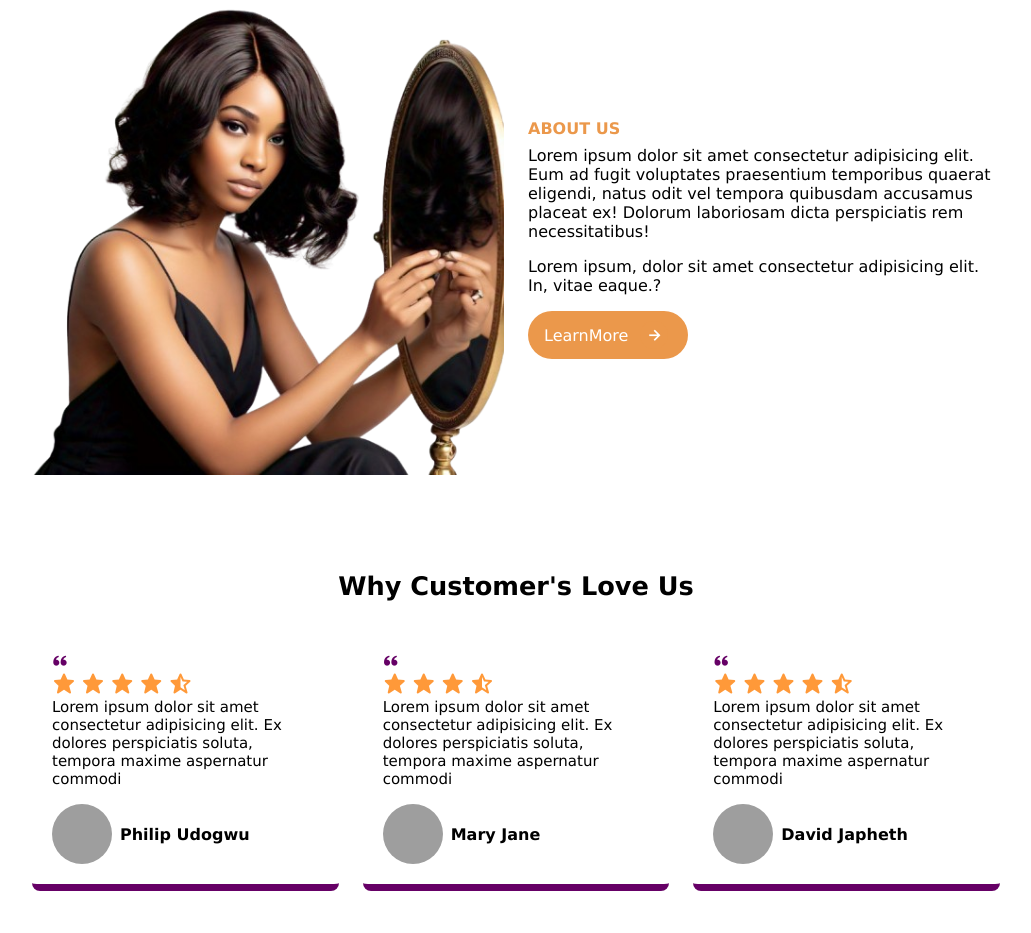
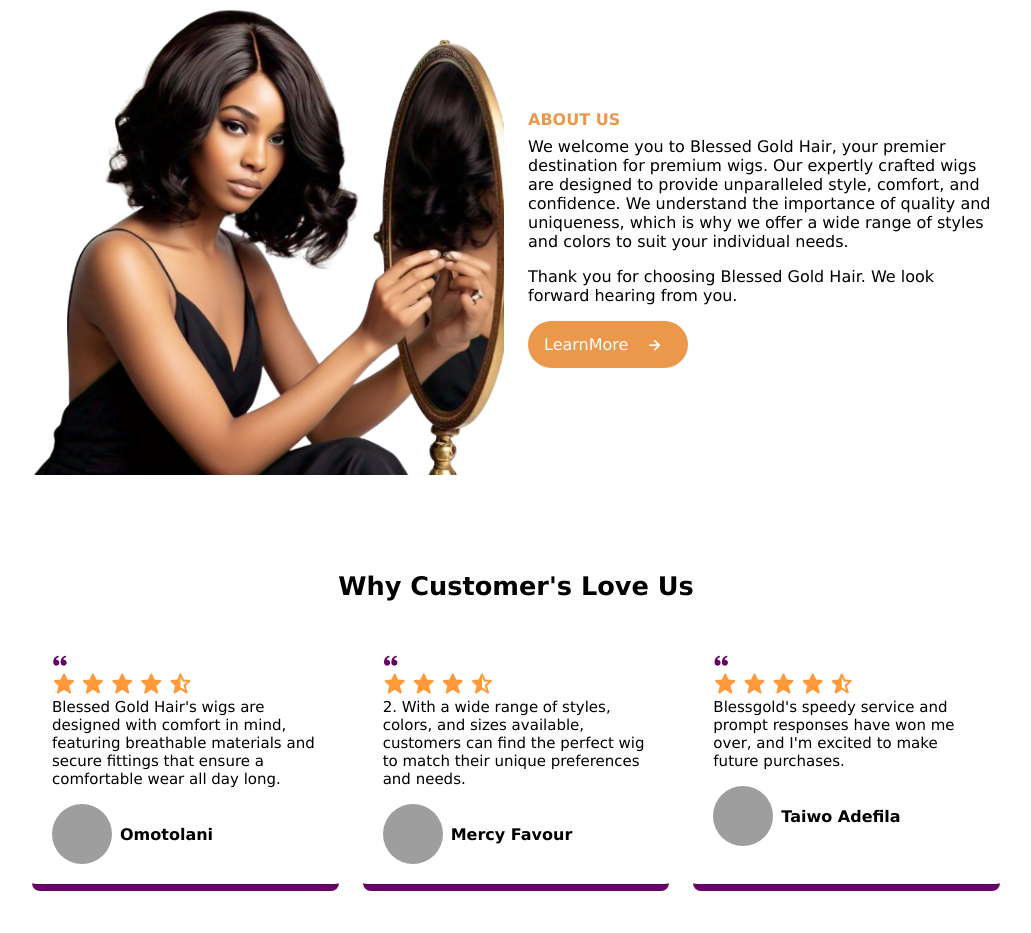
Before and after one commit to P-Grace-glitch/BlessGold, a plain HTML site: page index.html in a window 1280 px wide. Shown: the part 1247-2180 px from the top of the page, without its empty margins (124-1155 px from the left). Drawn offline with nearby package versions, Linux system fonts and the light colour scheme; grey boxes are pictures that could not be loaded.

Commit message:
Update index.html

```diff
--- a/index.html
+++ b/index.html
@@ -34,7 +34,7 @@
 
          <!-- Profile -->
          <div class="profile">
-             <img src="img/sweet.jpeg" alt="">
+             <img src="img/hng.jpeg" alt="">
              <span>Blessed</span>
              <i class='bx bx-caret-down' ></i>
          </div>
@@ -48,8 +48,8 @@
             <img class="back-img" src="Background.jpeg" alt="" width="500" >
             <div class="swiper-slide container">
                 <div class="home-test">
-                    <span>We Sell Hairs</span>
-                     <h1>Pick you Desires <br> The Best Wigs</h1>
+                    <span>Get Your Dream Hair Here</span>
+                     <h1>Pick you Desires <br> Premium Wigs</h1>
                      <a href="shopcart.html" class="btn">Shop<i class='bx bx-right-arrow-alt'></i></a>
                 </div>
                 <img src="img/slide1.png" alt="">
@@ -58,8 +58,8 @@
                 <!-- Slide 2 -->
             <div class="swiper-slide container">
                 <div class="home-test">
-                    <span>We Sell Hairs</span>
-                        <h1>Pick you Desires <br> The Best Wigs</h1>
+                    <span>Quality Hair Solutions</span>
+                        <h1>Pick you Desires <br> Ultimate Wigs</h1>
                         <a href="shopcart.html" class="btn">Shop<i class='bx bx-right-arrow-alt'></i></a>
                 </div>
                 <img src="img/slide2.png" alt="">
@@ -120,10 +120,11 @@
          <img src="img/slide4.png" alt="">
          <div class="about-text">
              <span>About Us</span>
-             <p>Lorem ipsum dolor sit amet consectetur adipisicing elit. Eum ad fugit voluptates praesentium temporibus quaerat eligendi, natus odit vel tempora quibusdam accusamus placeat ex! Dolorum laboriosam dicta perspiciatis rem necessitatibus!</p>
-             <p>Lorem ipsum, dolor sit amet consectetur adipisicing elit. In, vitae eaque.?</p>
+             <p>We welcome you to Blessed Gold Hair, your premier destination for premium wigs. Our expertly crafted wigs are designed to provide unparalleled style, comfort, and confidence. We understand the importance of quality and uniqueness, which is why we offer a wide range of styles and colors to suit your individual needs.
+             </p>
+             <p>Thank you for choosing Blessed Gold Hair. We look forward hearing from you.</p>
              <a href="#" class="btn">LearnMore<i class='bx bx-right-arrow-alt'></i></a>
-            </div>
+         </div>
      </section>
 
      <!-- Customer -->
@@ -142,10 +143,10 @@
                     <i class='bx bxs-star'></i>
                     <i class='bx bxs-star-half'></i>
                 </div>
-                <p>Lorem ipsum dolor sit amet consectetur adipisicing elit. Ex dolores perspiciatis soluta, tempora maxime aspernatur commodi</p>
+                <p>Blessed Gold Hair's wigs are designed with comfort in mind, featuring breathable materials and secure fittings that ensure a comfortable wear all day long.</p>
                 <div class="review-profile">
                     <img src="img/pg18.jpeg.jpg" alt="">
-                    <h3>Philip Udogwu</h3>
+                    <h3>Omotolani</h3>
                 </div>
              </div>
              <!-- Review 2 -->
@@ -157,10 +158,11 @@
                     <i class='bx bxs-star'></i>
                     <i class='bx bxs-star-half'></i>
                 </div>
-                <p>Lorem ipsum dolor sit amet consectetur adipisicing elit. Ex dolores perspiciatis soluta, tempora maxime aspernatur commodi</p>
+                <p>2. With a wide range of styles, colors, and sizes available, customers can find the perfect wig to match their unique preferences and needs.
+                </p>
                 <div class="review-profile">
                     <img src="img/pg18.jpeg.jpg" alt="">
-                    <h3>Mary Jane</h3>
+                    <h3>Mercy Favour</h3>
                 </div>
              </div>
              <!-- Review 3 -->
@@ -173,10 +175,10 @@
                     <i class='bx bxs-star'></i>
                     <i class='bx bxs-star-half'></i>
                 </div>
-                <p>Lorem ipsum dolor sit amet consectetur adipisicing elit. Ex dolores perspiciatis soluta, tempora maxime aspernatur commodi</p>
+                <p>Blessgold's speedy service and prompt responses have won me over, and I'm excited to make future purchases.</p>
                 <div class="review-profile">
                     <img src="img/pg18.jpeg.jpg" alt="">
-                    <h3>David Japheth</h3>
+                    <h3>Taiwo Adefila</h3>
                 </div>
              </div>
          </div>
```
